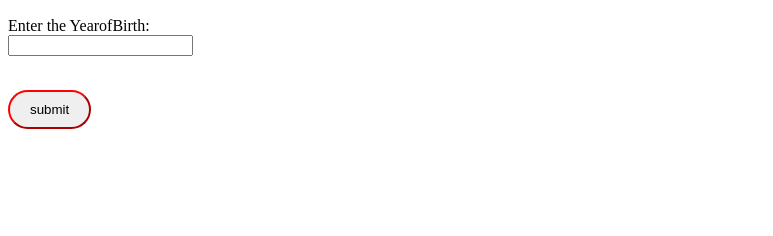
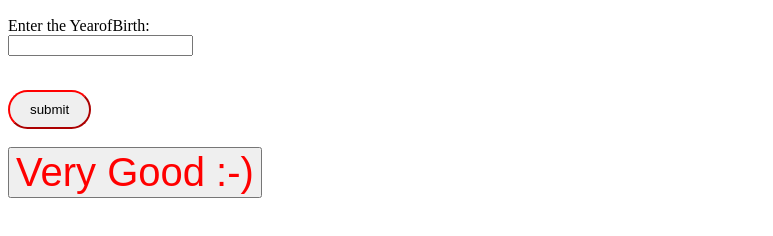
Before and after one commit to yateeshlearnings/Agecalculator, a plain HTML site: page index.html in a window 1280 px wide. Shown: the part 38-274 px from the top of the page, without its empty margins (0-773 px from the left). Drawn offline with Linux system fonts and the light colour scheme.

Commit message:
task done 1

```diff
--- a/index.html
+++ b/index.html
@@ -22,7 +22,12 @@ th, td {
   text-align: left;
   padding: 16px;
 }
-
+#vg{
+    font-size: 40px;
+    text-shadow: 1;
+    color: red;
+    text-align: center;
+}
 </style>
     </head>
     <body>
@@ -32,6 +37,6 @@ th, td {
     <input  type="number"><br>
 </form>
 <br><button class="oval-button"  type="submit">submit</button>
-
+<br><br><button id="vg">Very Good :-)</button>
     </body>
 </html>
```
